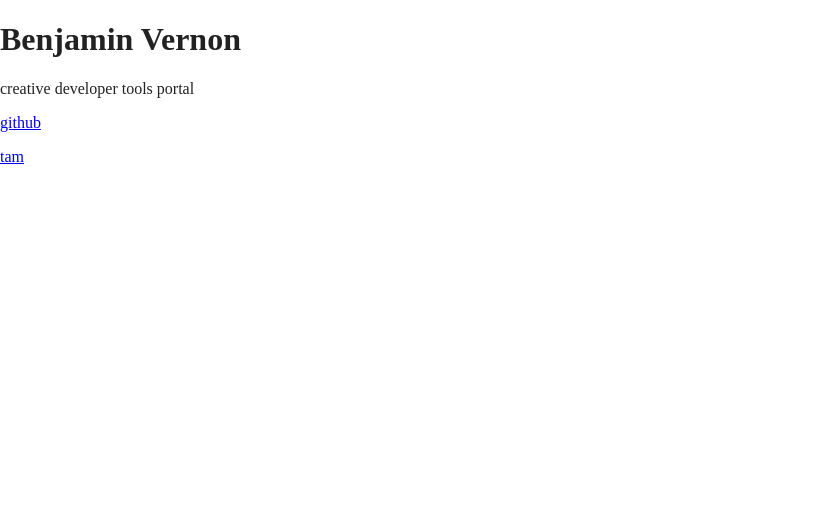
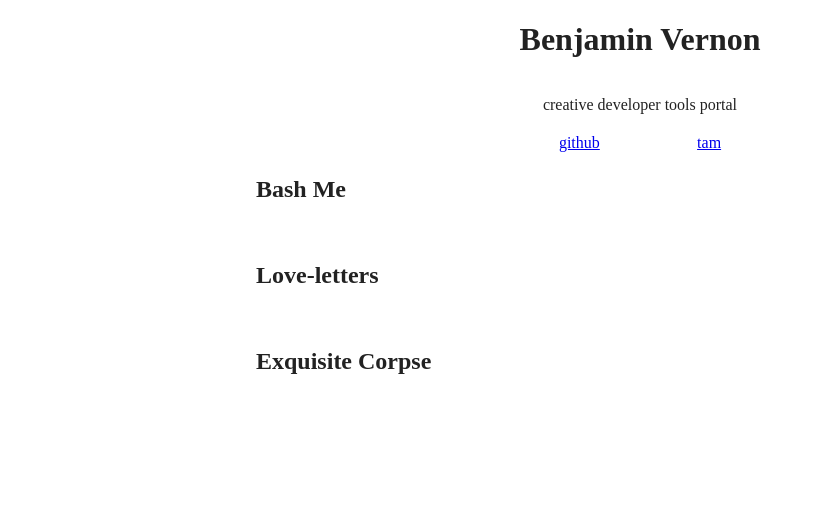
Before and after one commit to xerrf/home, a plain HTML site: page index.html in a window 1280 px wide. Shown: the whole page, without its empty margins (0-823 px from the left). Drawn offline with Linux system fonts and the light colour scheme.

Commit message:
staterd layout scss sttyling

```diff
--- a/index.html
+++ b/index.html
@@ -10,35 +10,34 @@
     <header>
         <h1>Benjamin Vernon</h1>
         <p class="intro">creative developer tools portal</p>
-        <p class="intro"><a href="#">github</a></p>
-        <p class="intro"><a href="#">tam</a></p>
+        <p class="links"><a href="https://github.com/xerrf">github</a><a href="../../public_html/index.html">tam</a></p>
     </header>
     <main>
         <section id="proj1" class="box">
+            <h2>Bash Me</h2>
+            <p class="description"></p>
             <figure><img src="" alt=""></figure>
         </section>
-        <h2><a href="#"></a></h2>
-        <p></p>
         <section id="proj2" class="box">
+            <h2>Love-letters</h2>
+            <p class="description"></p>
             <figure><img src="" alt=""></figure>
         </section>
-        <h2><a href="#"></a></h2>
-        <p></p>
         <section id="proj3" class="box">
+            <h2>Exquisite Corpse</h2>
+            <p class="description"></p>
             <figure><img src="" alt=""></figure>
         </section>
-        <h2><a href="#"></a></h2>
-        <p></p>
         <section id="proj4" class="box">
+            <h2></h2>
+            <p class="description"></p>
             <figure><img src="" alt=""></figure>
         </section>
-        <h2><a href="#"></a></h2>
-        <p></p>
         <section id="proj5" class="box">
+            <h2></h2>
+            <p class="description"></p>
             <figure><img src="" alt=""></figure>
         </section>
-        <h2><a href="#"></a></h2>
-        <p></p>
     </main>
     <aside id="x1"></aside>
     <aside id="x2"></aside>
--- a/scss/_layout.scss
+++ b/scss/_layout.scss
@@ -0,0 +1,43 @@
+
+header {
+    grid-area: intro;
+    display: flex;
+    flex-wrap: nowrap;
+    flex-direction: column;
+    justify-content: flex-start;
+    align-items: center;
+
+    p.links {
+        display: flex;
+        flex-wrap: nowrap;
+        flex-direction: row;
+        justify-content: center;
+        align-items: baseline;
+        align-content: space-between;
+        margin: 0.25em;
+        a {
+            margin: 0em 75%;
+        }
+    }
+}
+
+main {
+    grid-area: content;
+}
+
+aside#x1 {
+    grid-area: mL;
+}
+
+aisde#x2 {
+    grid-area: mR;
+}
+
+body {
+    display: grid;
+    grid-template-columns: 1fr 3fr 1fr;
+    grid-template-rows: auto auto;
+    grid-template-areas:
+    'mL intro mR'
+    'mL content mR';
+}
--- a/scss/_mixins.scss
+++ b/scss/_mixins.scss
@@ -0,0 +1,5 @@
+
+
+@mixin thumbnail($img, $color) {
+
+}
--- a/scss/_variables.scss
+++ b/scss/_variables.scss
@@ -0,0 +1,5 @@
+// COLORS
+
+
+
+//OTHER
```
Also changed, not shown: css/main.css, 1 other file.
